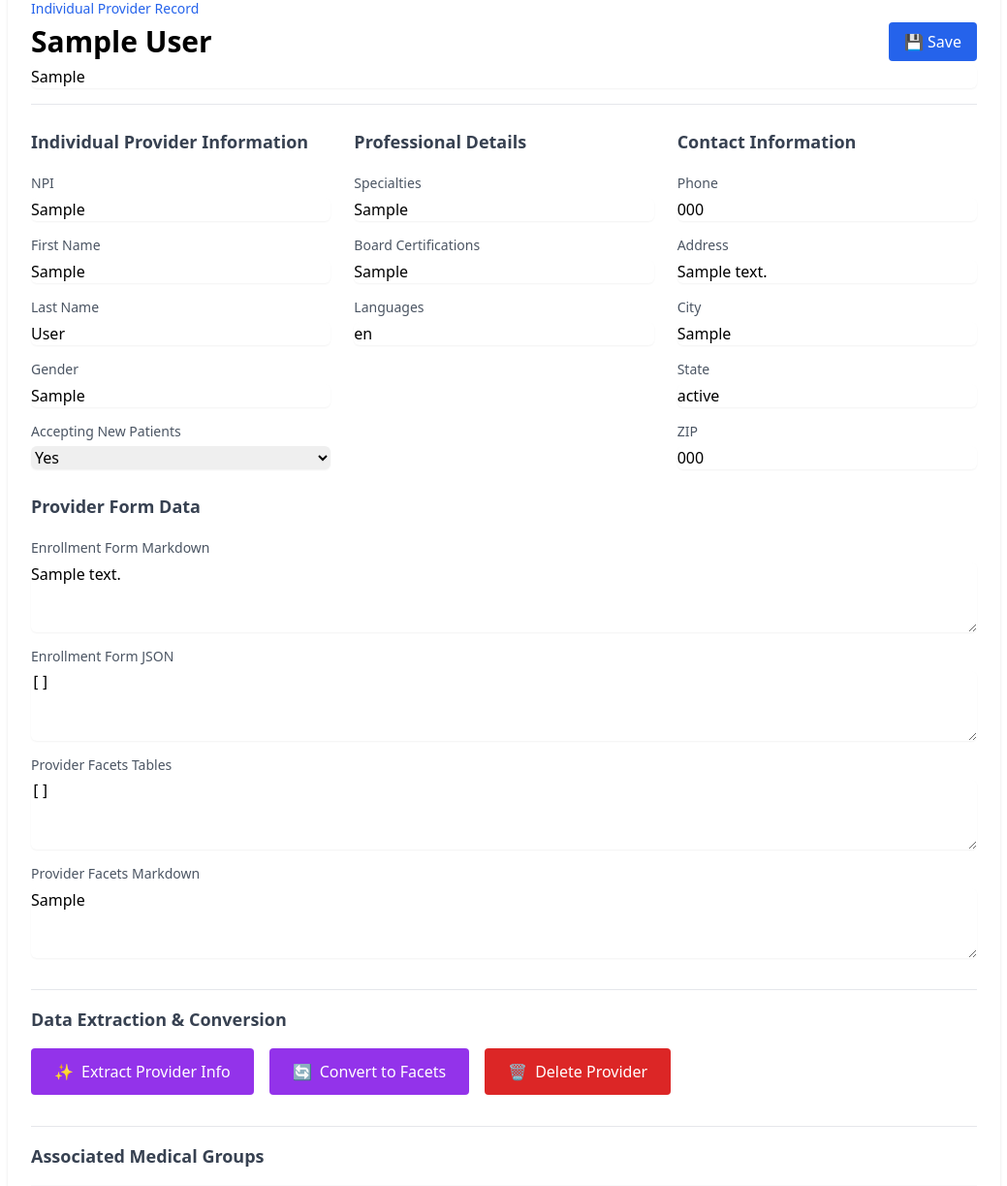
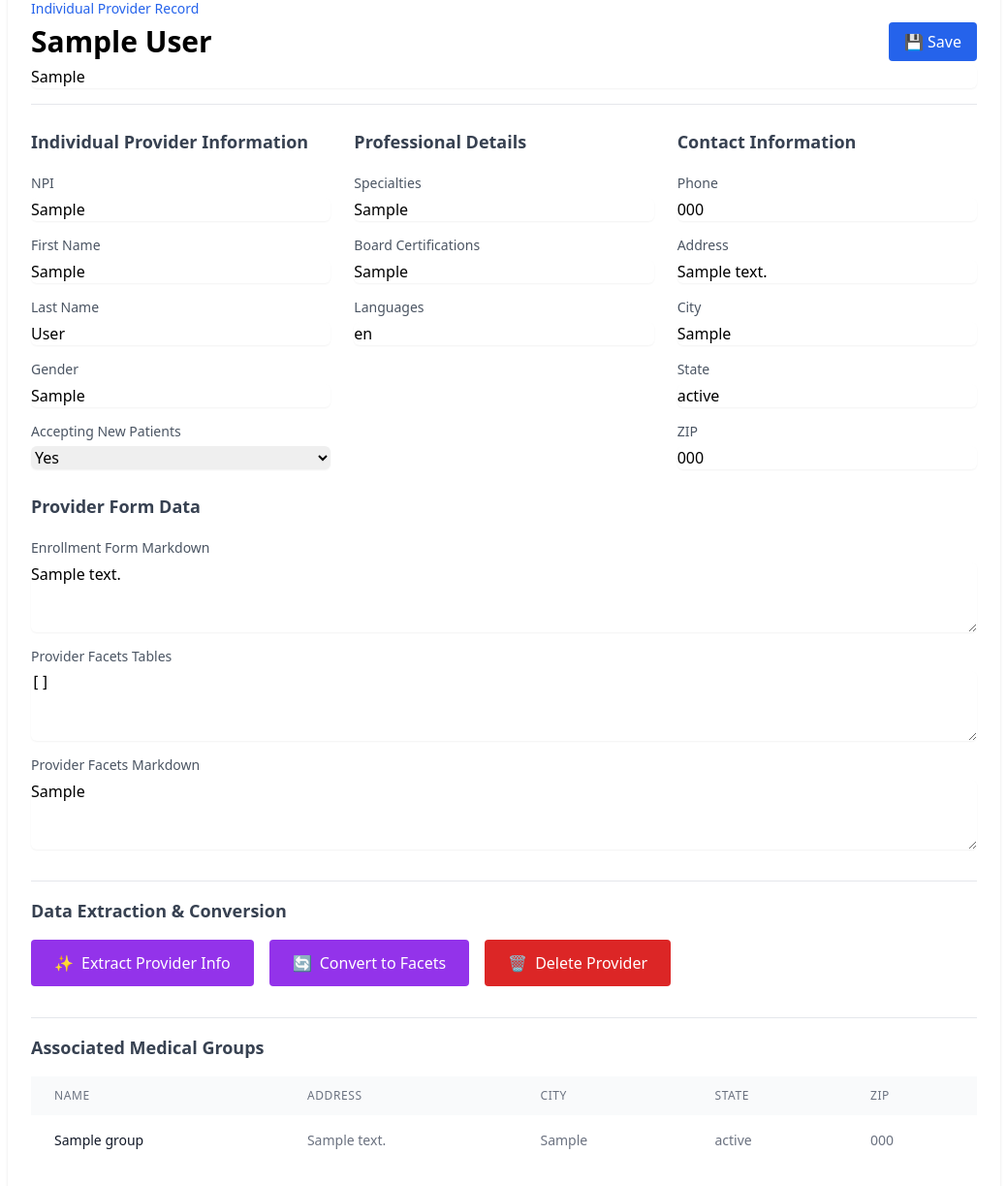
Before and after one commit to andrewfurman/IdahoProviders, a Flask app: page /individual_providers/1 in a window 1280 px wide. Shown: the part 129-1352 px from the top of the page at 97% size, without its empty margins (120-1159 px from the left). Run offline with Flask 3, Linux system fonts and the light colour scheme; tables that the repository leaves empty hold one stand-in row (values such as "Sample post"); some libraries are stand-ins or nearby versions.

Commit message:
Assistant checkpoint: Remove Enrollment Form JSON field from template
Assistant generated file changes:
- providers/templates/individual_provider_detail.html: Remove Enrollment Form JSON field

---

User prompt:

can you remove the Enrollment Form JSON field from @providers/templates/individual_provider_detail.html This field will remain active in the database, but I just don't want to display it on this page.

Replit-Commit-Author: Assistant
Replit-Commit-Session-Id: ca10b94d-5462-47fc-96b8-0bc9a91987eb

```diff
--- a/providers/templates/individual_provider_detail.html
+++ b/providers/templates/individual_provider_detail.html
@@ -101,10 +101,7 @@
                             <label class="text-gray-600 text-sm">Enrollment Form Markdown</label>
                             <textarea name="provider_enrollment_form_markdown_text" rows="3" class="mt-1 block w-full rounded-md border-gray-300 shadow-sm">{{ provider.provider_enrollment_form_markdown_text or '' }}</textarea>
                         </div>
-                        <div>
-                            <label class="text-gray-600 text-sm">Enrollment Form JSON</label>
-                            <textarea name="provider_enrollment_form_json" rows="3" class="mt-1 block w-full rounded-md border-gray-300 shadow-sm font-mono">{{ provider.provider_enrollment_form_json }}</textarea>
-                        </div>
+
                         <div>
                             <label class="text-gray-600 text-sm">Provider Facets Tables</label>
                             <textarea name="provider_facets_tables" rows="3" class="mt-1 block w-full rounded-md border-gray-300 shadow-sm font-mono">{{ provider.provider_facets_tables }}</textarea>
```
